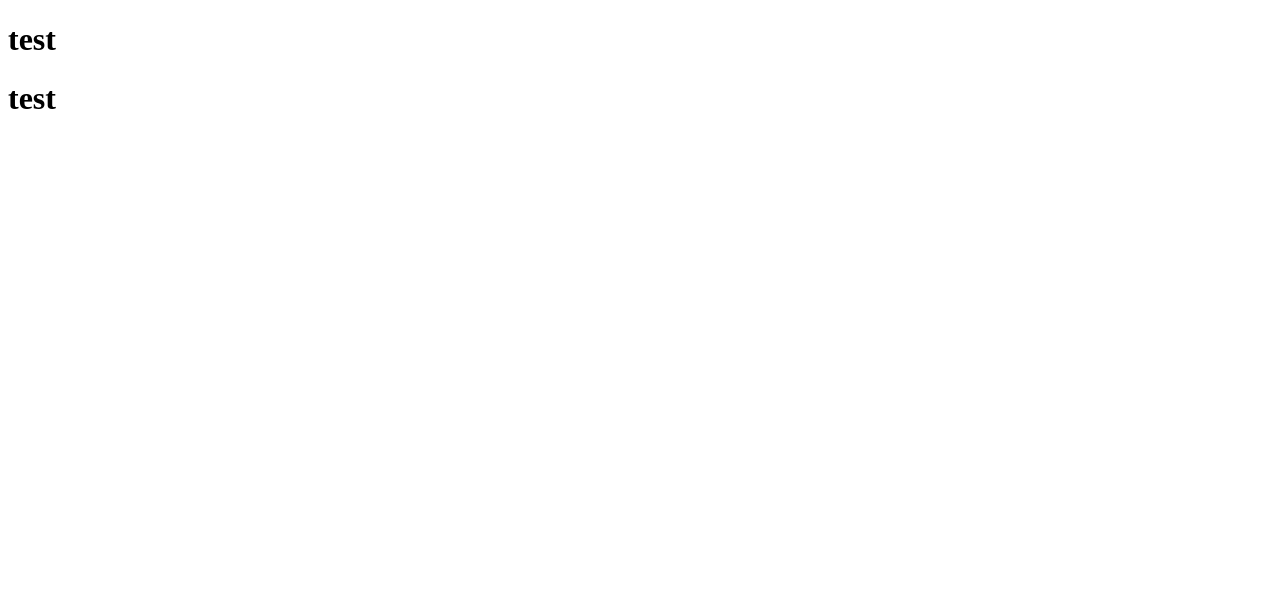
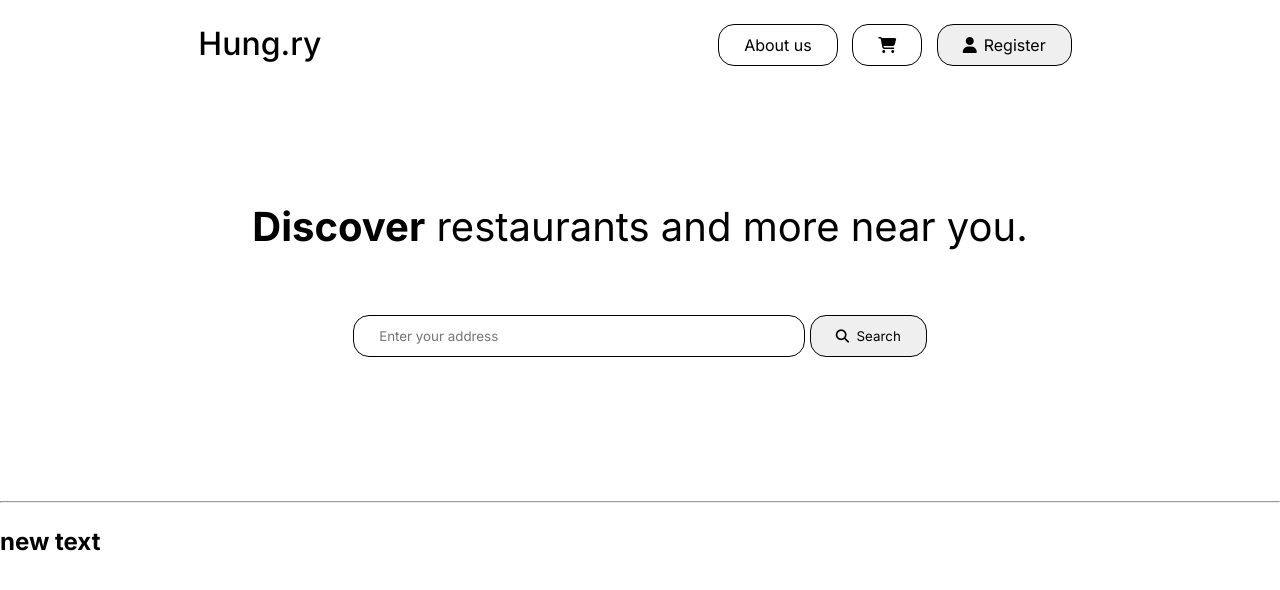
Before and after one commit to faree2468/web-project-food-delivery, a plain HTML site: page main.html in a window 1280 px wide. Drawn offline with Linux system fonts and the light colour scheme.

Commit message:
added nav and search section

```diff
--- /dev/null
+++ b/css/main.css
@@ -0,0 +1,119 @@
+@import url('https://fonts.googleapis.com/css2?family=Inter:ital,opsz,wght@0,14..32,100..900;1,14..32,100..900&display=swap');
+
+
+* {
+
+    font-family: "Inter", sans-serif;
+    margin: 0;
+    padding: 0;
+}
+
+nav {
+
+    padding: 1.5rem 0;
+    display: flex;
+    justify-content: space-around;
+}
+
+#nav-home {
+
+    text-decoration: none;
+    color: black;
+    font-weight: 500;
+    font-size: 2rem;
+
+}
+
+#nav-about {
+
+    text-decoration: none;
+    color: black;
+    font-size: 1.5rem;
+    padding: 10px 25px;
+    font-size: 16px;
+    border: 1px solid black;
+    border-radius: 16px;
+
+}
+
+#nav-cart {
+
+
+    color: black;
+    padding: 10px 25px;
+    font-size: 16px;
+    border: 1px solid black;
+    border-radius: 16px;
+
+}
+
+#register {
+
+    padding: 10px 25px;
+    font-size: 16px;
+    border: 1px solid black;
+    border-radius: 16px;
+    cursor: pointer;
+    align-items: center;
+
+}
+
+#register i {
+
+    margin-right: 7px;
+
+}
+
+.nav-section a {
+
+    margin-right: 10px;
+
+}
+
+.container {
+
+    display: block;
+    margin: auto;
+    max-width: 1200px;
+    margin-top: 7rem;
+
+}
+
+#text-above-search {
+
+    text-align: center;
+    font-size: 40px;
+    margin-bottom: 4rem;
+
+}
+
+.search-food {
+
+    text-align: center;
+
+}
+
+#search-address {
+
+    width: 25rem;
+    padding: 12px 25px;
+    border: 1px solid black;
+    border-radius: 16px;
+
+}
+
+#search-location {
+
+    padding: 12px 25px;
+    border: 1px solid black;
+    border-radius: 16px;
+    cursor: pointer;
+
+}
+
+.divider {
+
+    margin-top: 9rem;
+    margin-bottom: 1.5rem;
+
+}
--- a/main.html
+++ b/main.html
@@ -3,10 +3,32 @@
 <head>
     <meta charset="UTF-8">
     <meta name="viewport" content="width=device-width, initial-scale=1.0">
+    <link rel="stylesheet" href="./css/main.css">
     <title>Food delivery</title>
 </head>
 <body>
-    <h1>test</h1>
-    <h1>test</h1>
+    <nav>
+        <a id="nav-home" href="main.html">Hung.ry</a>
+
+        <span class="nav-section">
+            <a id="nav-about" href="#">About us</a>
+            <a id="nav-cart" href="#"><i class="fa-solid fa-cart-shopping"></i></a>
+            <a id="nav-register" href="#"><button id="register" role="button"><i class="fa-solid fa-user"></i>Register</button></a>
+        </span>
+    </nav>
+    <div class="container">
+        <p id="text-above-search"><b>Discover</b> restaurants and more near you.</p>
+        <div class="search-food">
+            <form action="#" method="POST">
+                <input placeholder="Enter your address" id="search-address" type="text" name="address">
+                <button id="search-location" type="submit"><i class="fa-solid fa-magnifying-glass"></i>&nbsp;&nbsp;Search</button>
+            </form>
+        </div>
+    </div>
+    <div class="divider">
+        <hr>
+    </div>
+    <h2>new text</h2>
+    <script src="https://kit.fontawesome.com/d4f63cd63f.js" crossorigin="anonymous"></script>
 </body>
 </html>
```
Also changed, not shown: images/food4k.jpg (added).
